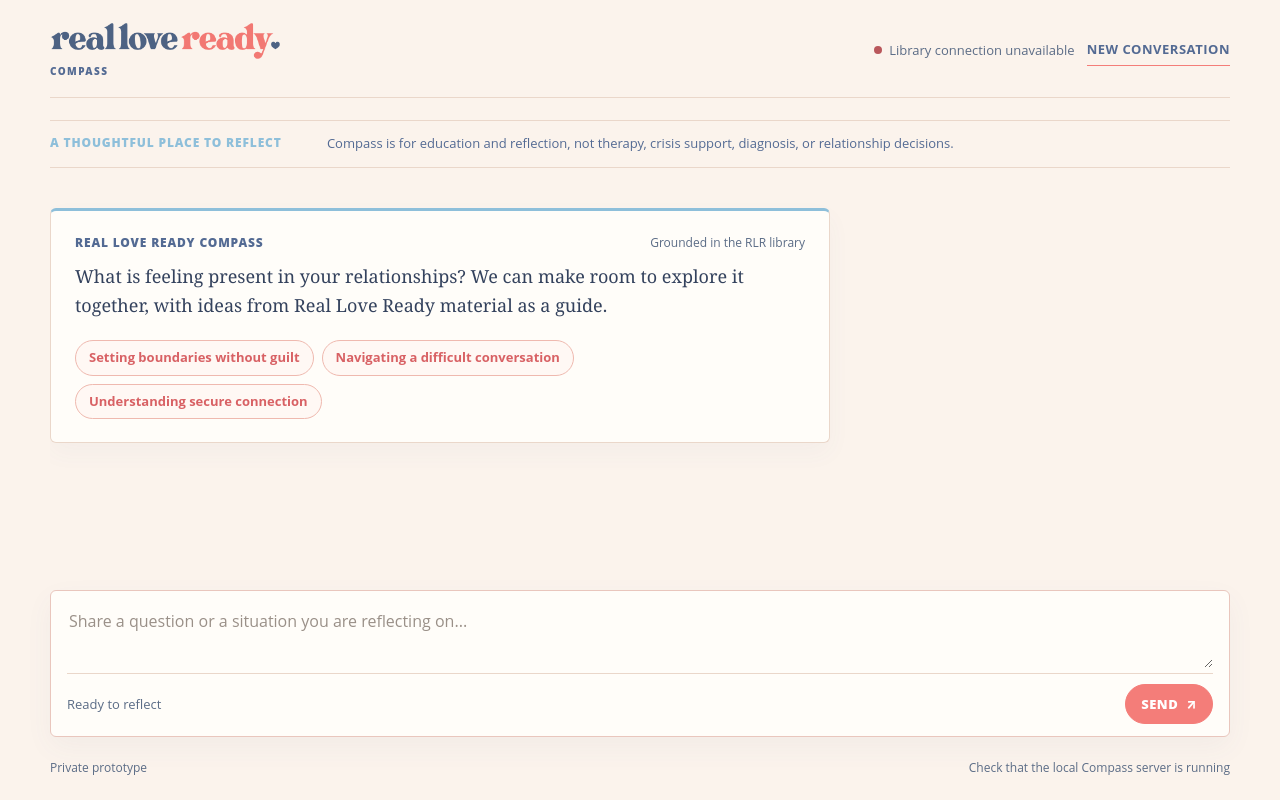
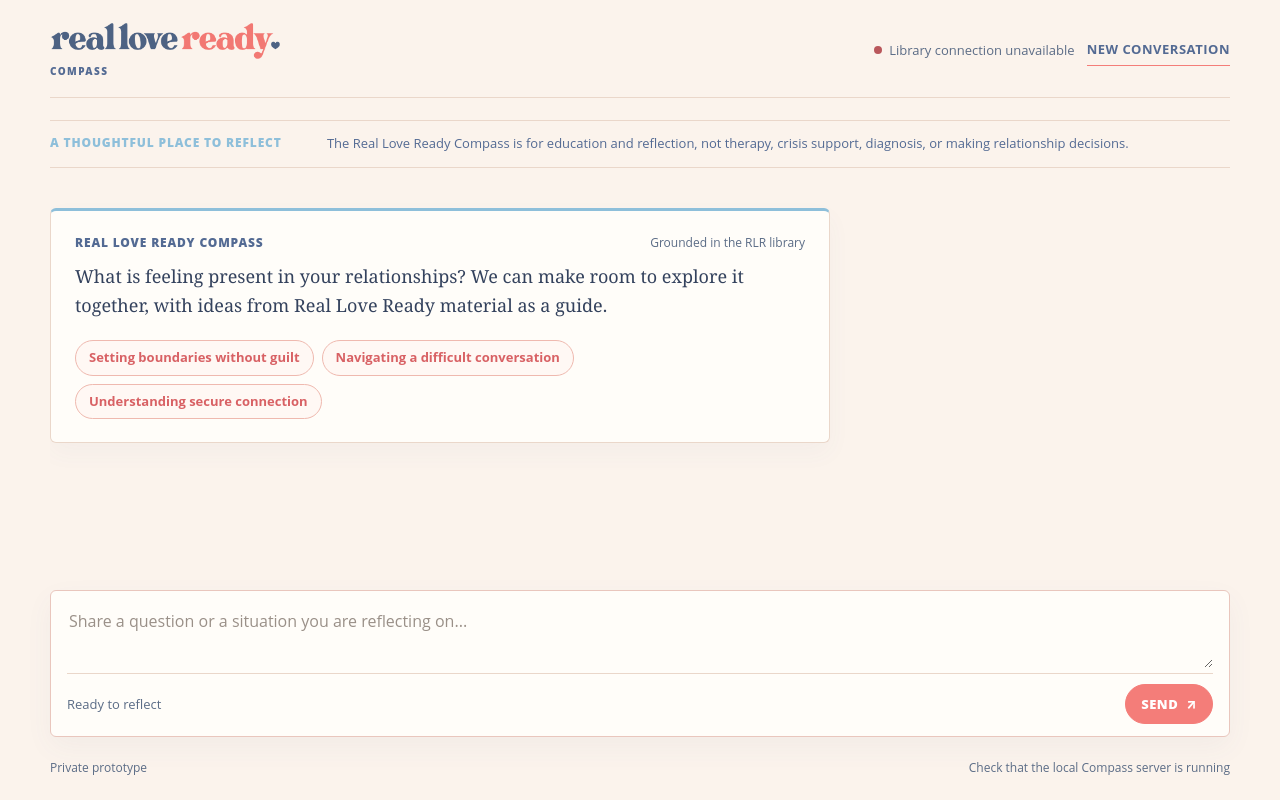
Before and after one commit to Scott1/RLRAI, a website: page src/web/public/index.html in a window 1280 px wide. Drawn offline with Linux system fonts and the light colour scheme; no server answers.

Commit message:
Clarify Compass education and reflection notice

```diff
--- a/src/web/public/index.html
+++ b/src/web/public/index.html
@@ -35,7 +35,7 @@
 
       <section class="boundary-note" aria-label="Compass boundaries">
         <span class="boundary-label">A thoughtful place to reflect</span>
-        <p>Compass is for education and reflection, not therapy, crisis support, diagnosis, or relationship decisions.</p>
+        <p>The Real Love Ready Compass is for education and reflection, not therapy, crisis support, diagnosis, or making relationship decisions.</p>
       </section>
 
       <section class="conversation" aria-label="Conversation">
```
